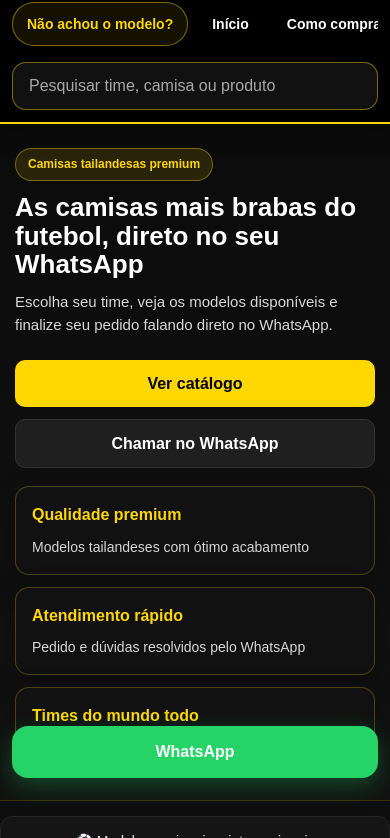
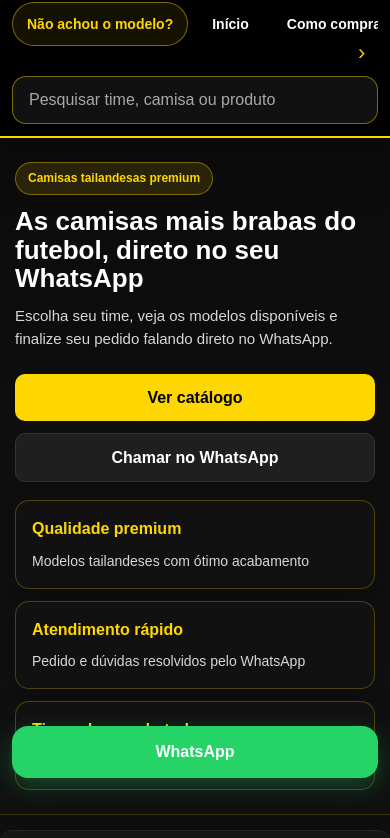
Before and after one commit to Henriquekarl/genio-sports, a plain HTML site: page index.html in a window 390 px wide. Shown: the part 54-892 px from the top of the page. Drawn offline with Linux system fonts and the light colour scheme.

Commit message:
atualiçao

```diff
--- a/style.css
+++ b/style.css
@@ -1591,6 +1591,26 @@ input{
     display:none;
   }
 
+
+  .menu{
+    position:relative;
+    padding-right:34px;
+    padding-bottom:18px;
+  }
+
+  .menu::after{
+    content:"›";
+    position:absolute;
+    right:14px;
+    bottom:0;
+    font-size:22px;
+    line-height:1;
+    color:gold;
+    opacity:0.95;
+    pointer-events:none;
+    animation:seta-menu-mobile 1.2s ease-in-out infinite;
+  }
+
   .menu a,
   .btn-carrinho-topo{
     flex:0 0 auto;
@@ -1784,6 +1804,12 @@ input{
 }
 
 
+
+@keyframes seta-menu-mobile{
+  0%, 100%{transform:translateX(0);}
+  50%{transform:translateX(6px);}
+}
+
 .filtros-produtos-extras{
   grid-column:1 / -1;
   display:flex;
```
